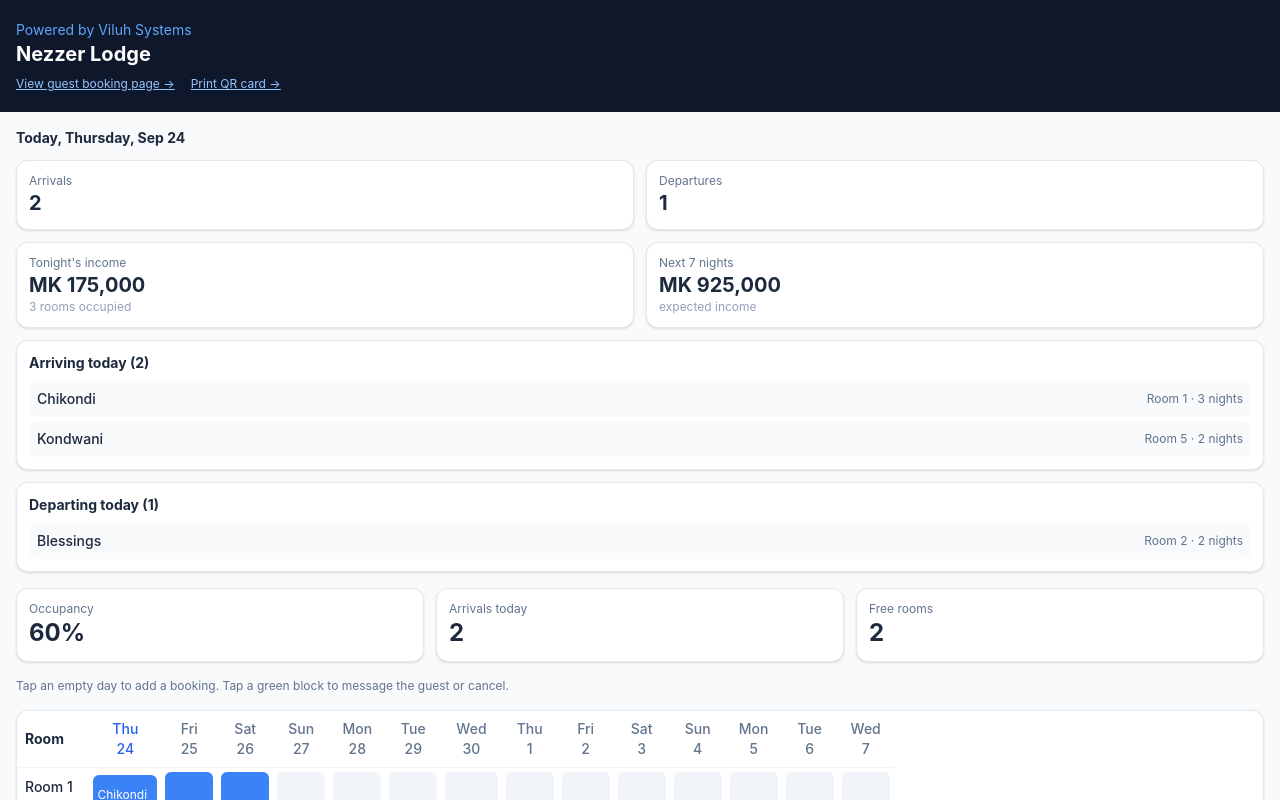
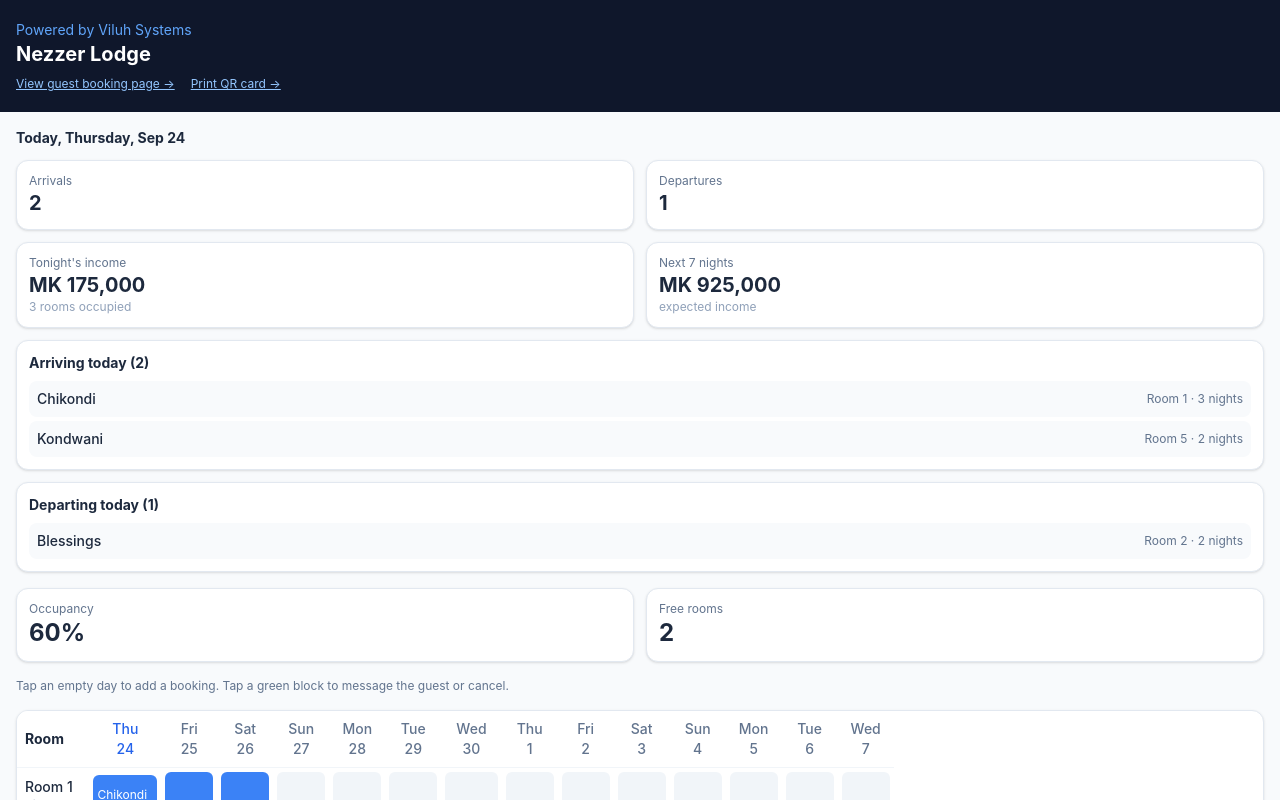
Before and after one commit to iziNDIzo/viluh-lodge, a React (Vite) app: page / in a window 1280 px wide. Shown: the top 800 px of the page. Built offline with nearby package versions, Linux system fonts and the light colour scheme.

Commit message:
Config-driven branding and dashboard cleanup

```diff
--- a/src/Dashboard.jsx
+++ b/src/Dashboard.jsx
@@ -212,9 +212,9 @@ export default function Dashboard() {
           </section>
         )}
         <TodaySummary bookings={bookings} onSelect={setSelected} />
-        <section className="grid grid-cols-3 gap-3">
+        <section className="grid grid-cols-2 gap-3">
           <Stat label="Occupancy" value={`${occupancy}%`} />
-          <Stat label="Arrivals today" value={arrivals} />
+
           <Stat label="Free rooms" value={rooms.length - occupiedToday} />
         </section>
 
```
